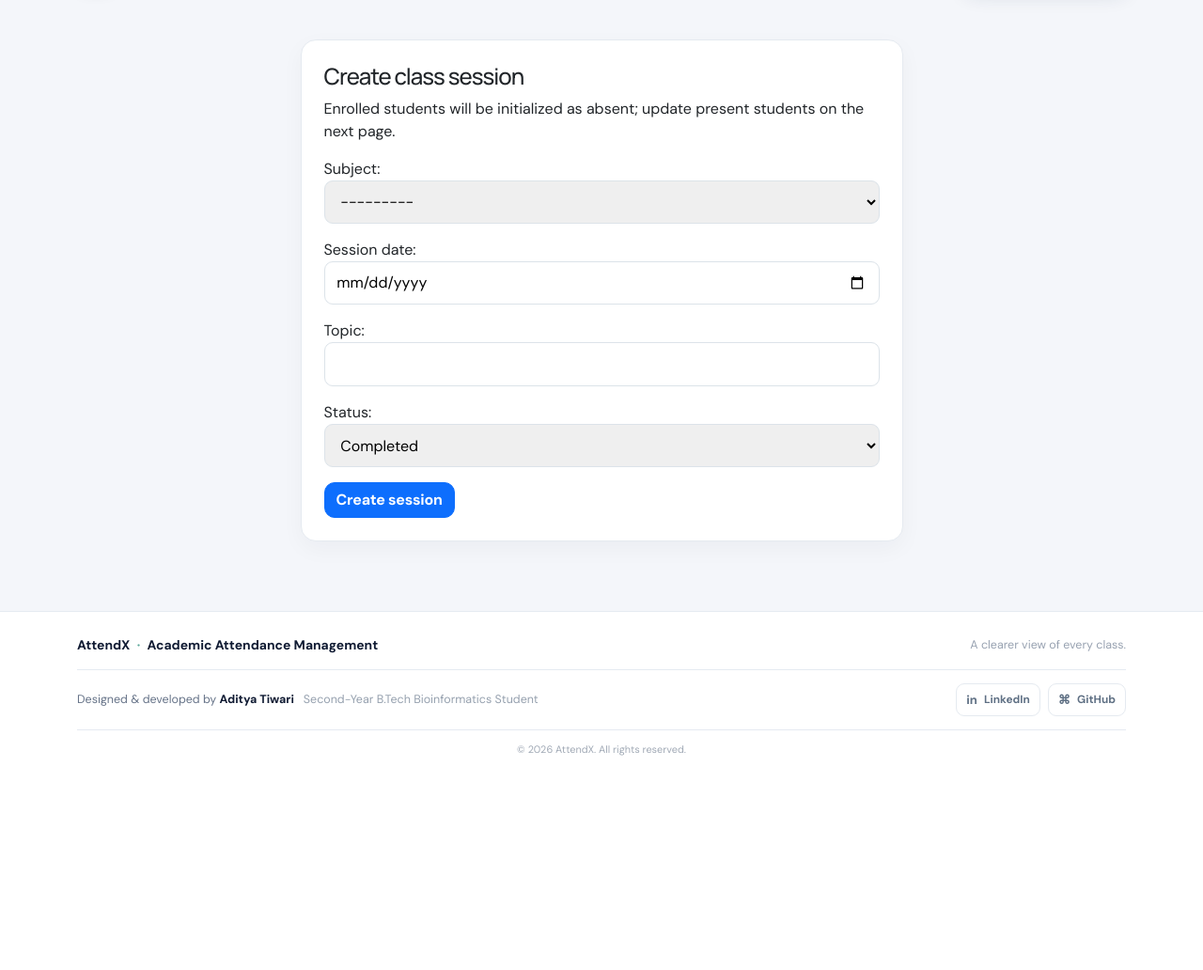
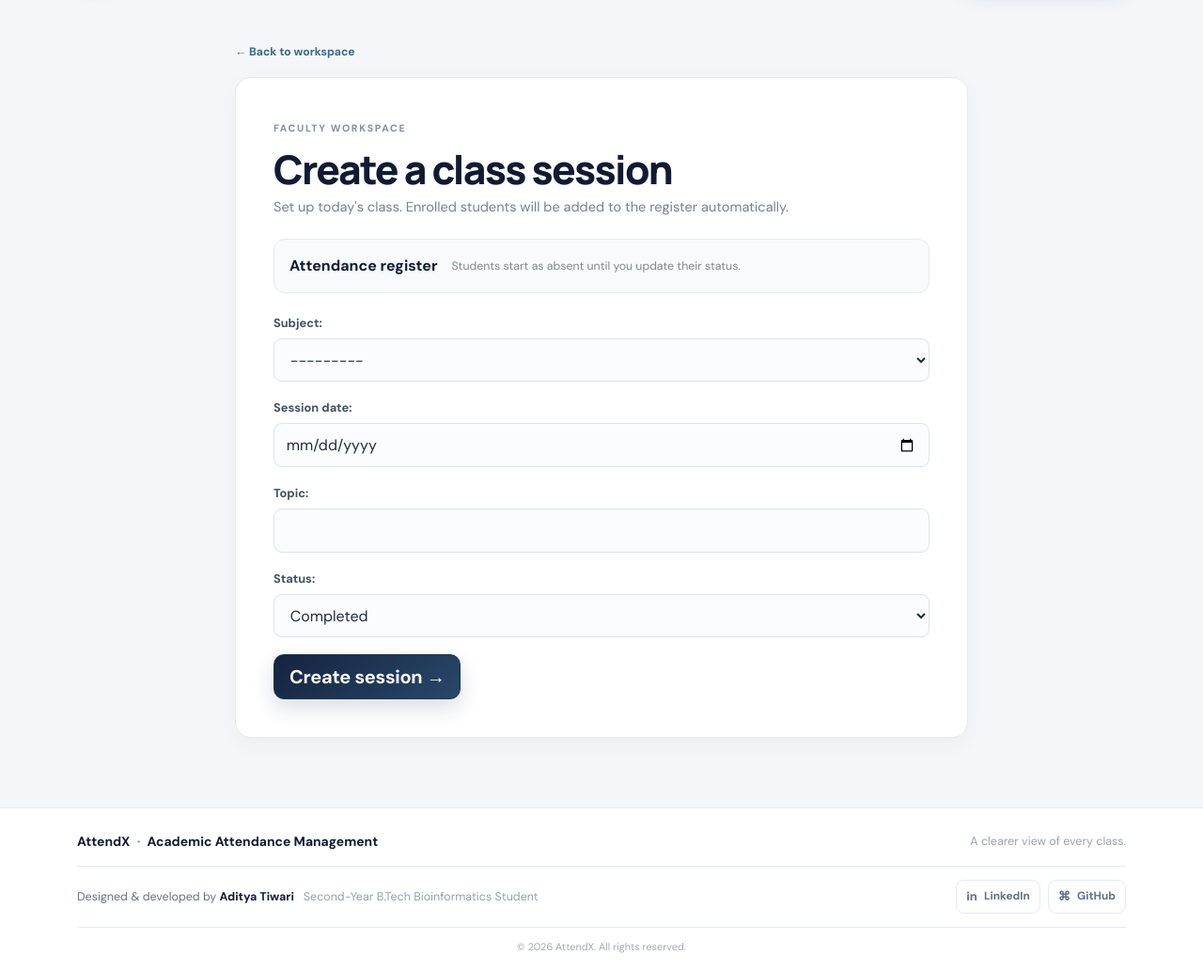
Before and after one commit to adityatiwari-git/AttendX, a Django app: template templates/attendance/mark.html in a window 1280 px wide. Shown: the part 78-1110 px from the top of the page at 94% size. Before the commit the page ends 882 px from the top, so only its background shows below. Run offline with Django 5.2, Linux system fonts and the light colour scheme; the template is opened without the code that fills it: values that come from a table or form of the project are taken from there, others are empty.

Commit message:
Polish class session creation page

```diff
--- a/templates/attendance/mark.html
+++ b/templates/attendance/mark.html
@@ -1 +1,14 @@
-{% extends 'base.html' %}{% block content %}<div class="row justify-content-center"><div class="col-lg-7"><div class="card p-4"><h1 class="h4">Create class session</h1><p>Enrolled students will be initialized as absent; update present students on the next page.</p><form method="post">{% csrf_token %}{{ form.as_p }}<button class="btn btn-primary">Create session</button></form></div></div></div>{% endblock %}
+{% extends 'base.html' %}
+{% block title %}Create class session | AttendX{% endblock %}
+{% block content %}
+<div class="form-page">
+  <a class="back-link" href="{% url 'dashboard' %}">← Back to workspace</a>
+  <section class="panel-card form-panel">
+    <span class="eyebrow">FACULTY WORKSPACE</span>
+    <h1 class="page-title">Create a class session</h1>
+    <p class="page-subtitle">Set up today's class. Enrolled students will be added to the register automatically.</p>
+    <div class="record-summary"><strong>Attendance register</strong><span>Students start as absent until you update their status.</span></div>
+    <form method="post" class="styled-form">{% csrf_token %}{{ form.as_p }}<button class="btn btn-navy btn-lg" type="submit">Create session →</button></form>
+  </section>
+</div>
+{% endblock %}
```
